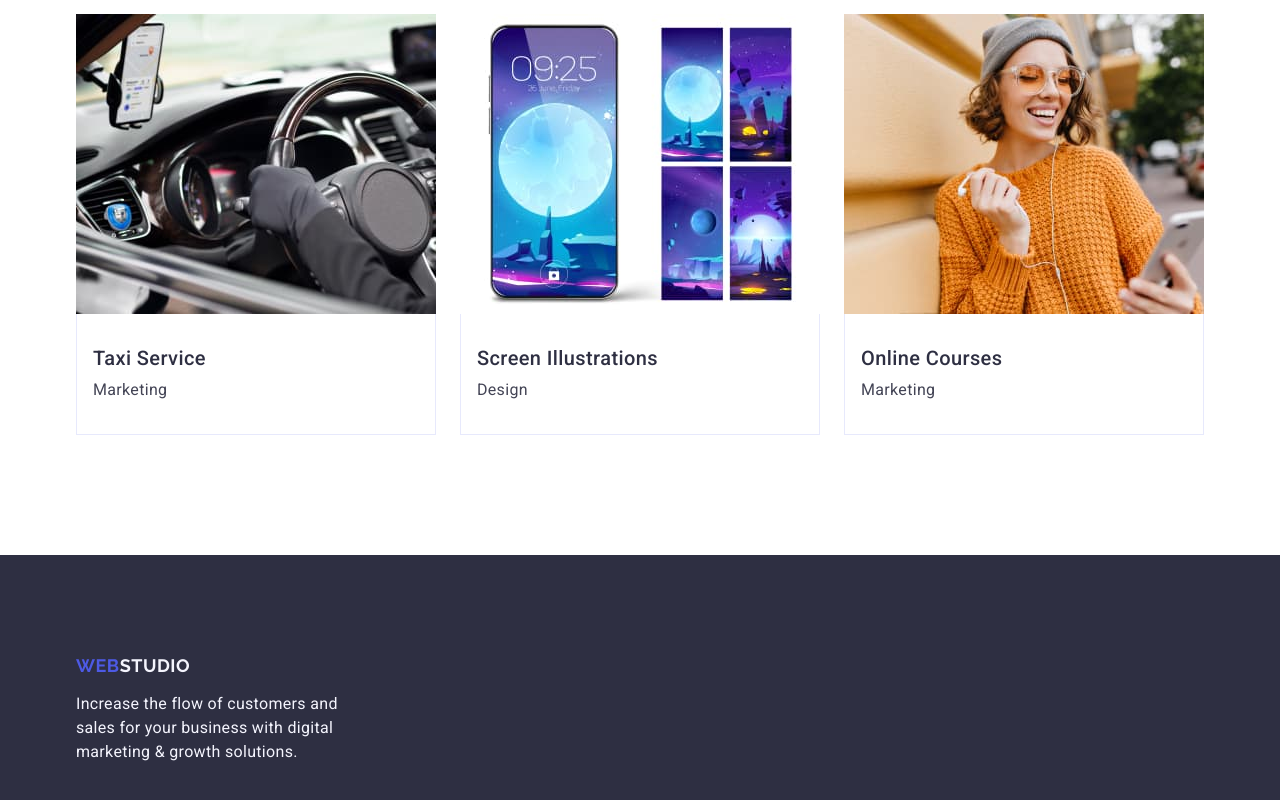
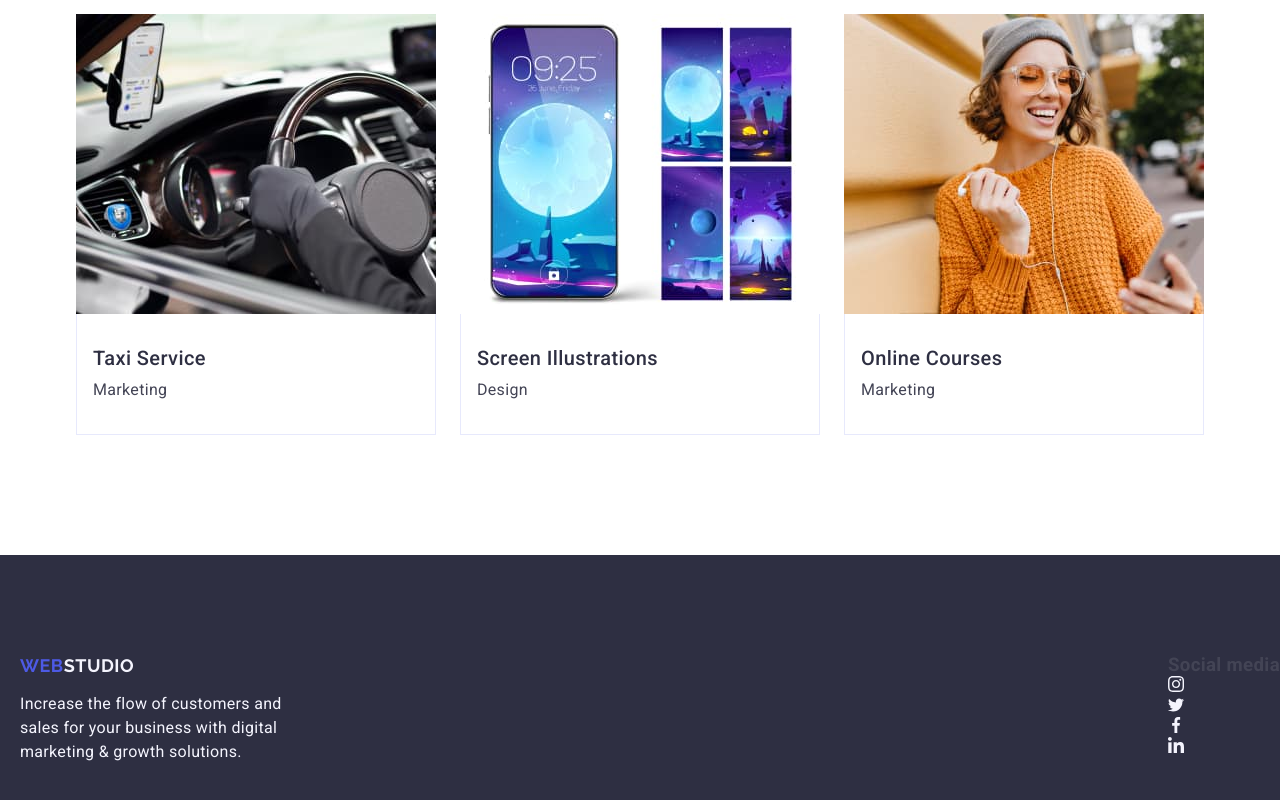
Before and after one commit to MarinaV27/goit-markup-hw-04, a plain HTML site: page index.html in a window 1280 px wide. Shown: the part 2772-3572 px from the top of the page. Drawn offline with nearby package versions, Linux system fonts and the light colour scheme.

Commit message:
Social media

```diff
--- a/css/styles.css
+++ b/css/styles.css
@@ -378,3 +378,6 @@ color: #F4F4FD;
     display: inline-block;
     margin-bottom: 16px;
 }
+.footer-container {
+    display:flex;
+}
--- a/index.html
+++ b/index.html
@@ -248,10 +248,37 @@
     </main>
 
     <footer class="footer-class">
+        <div class="footer-container">
         <div class="container">
             <a class="logo link" href="./index.html">Web<span class="logo-cloud">Studio</span></a>
             <p class="descrition-footer">Increase the flow of customers and sales for your business with digital marketing & growth solutions.</p>
         </div>
+        <div>
+            <h3>Social media</h3>
+            <ul>
+                <li>
+                    <svg class="social-list-icon" width="16" height="16" aria-label="instagram-icon">
+                        <use href="../images/symbol-defs.svg#icon-instagram-2"></use>
+                    </svg>
+                </li>
+                <li>
+                    <svg class="social-list-icon" width="16" height="16" aria-label="icon-twitter">
+                        <use href="../images/symbol-defs.svg#icon-twitter-1"></use>
+                    </svg>
+                </li>
+                <li>
+                    <svg class="social-list-icon" width="16" height="16" aria-label="icon-facebook">
+                        <use href="../images/symbol-defs.svg#icon-facebook-1"></use>
+                    </svg>
+                </li>
+                <li>
+                    <svg class="social-list-icon" width="16" height="16" aria-label="iicon-linkedin">
+                        <use href="../images/symbol-defs.svg#icon-linkedin-1"></use>
+                    </svg>
+                </li>
+            </ul>
+        </div>
+    </div>
     </footer>
 </body>
 </html>
```
